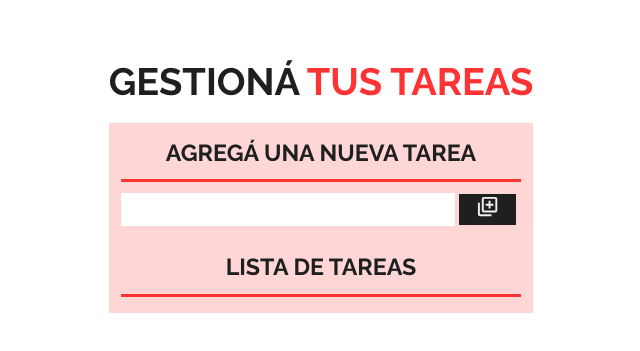
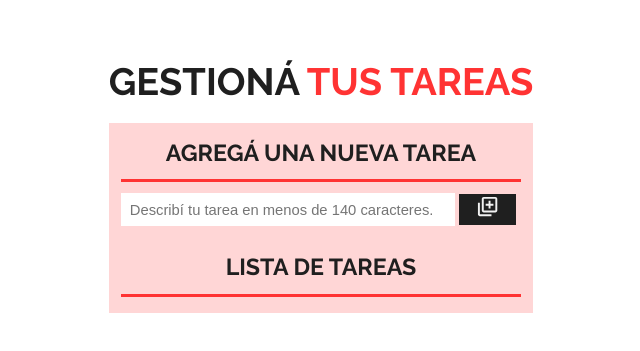
Before and after one commit to ElGabiP/trabajo-integrador-lista-tareas, a React (Vite) app: page / in a window 1280 px wide. Shown: the part 223-574 px from the top of the page, without its empty margins (319-959 px from the left). Built offline with nearby package versions, Linux system fonts and the light colour scheme.

Commit message:
Añadidos "maxlength" al campo input y break-word al estilo de la lista de tareas para evitar desbordamiento del contenedor.

```diff
--- a/src/components/TaskForm.jsx
+++ b/src/components/TaskForm.jsx
@@ -21,7 +21,7 @@ const TaskForm = ({ addTask }) => {
     <div>
       <h2 className="subtitle">Agregá una Nueva Tarea</h2>
       <form className="task-form" onSubmit={handleSubmit}>
-        <input type="text" value={taskName} onChange={handleInputChange} />
+        <input type="text" placeholder="Describí tu tarea en menos de 140 caracteres." maxlength="140" value={taskName} onChange={handleInputChange} />
         <button className="btn" title="Agregar tarea" type="submit">
           <BiAddToQueue />
         </button>
--- a/src/index.css
+++ b/src/index.css
@@ -101,6 +101,9 @@ input {
   font-size: var(--font-small);
   letter-spacing: 1px;
   list-style-position: inside;
+  word-break: break-word;
+  word-wrap: break-word;
+  overflow-wrap: break-word;
 }
 .task-list div,
 .task-form {
```
